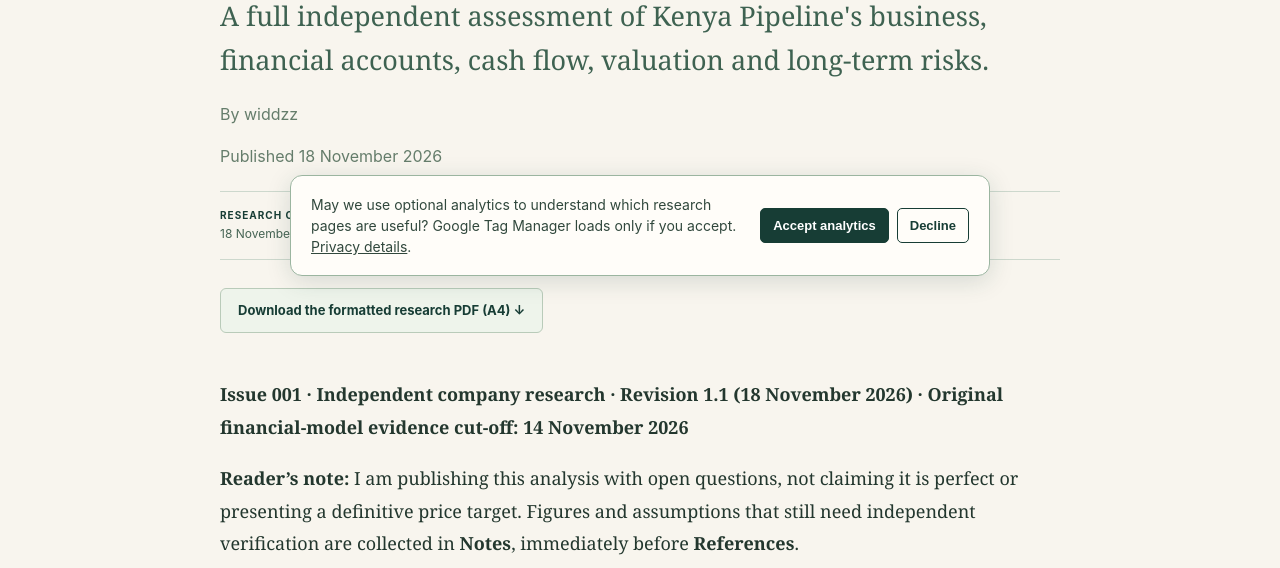
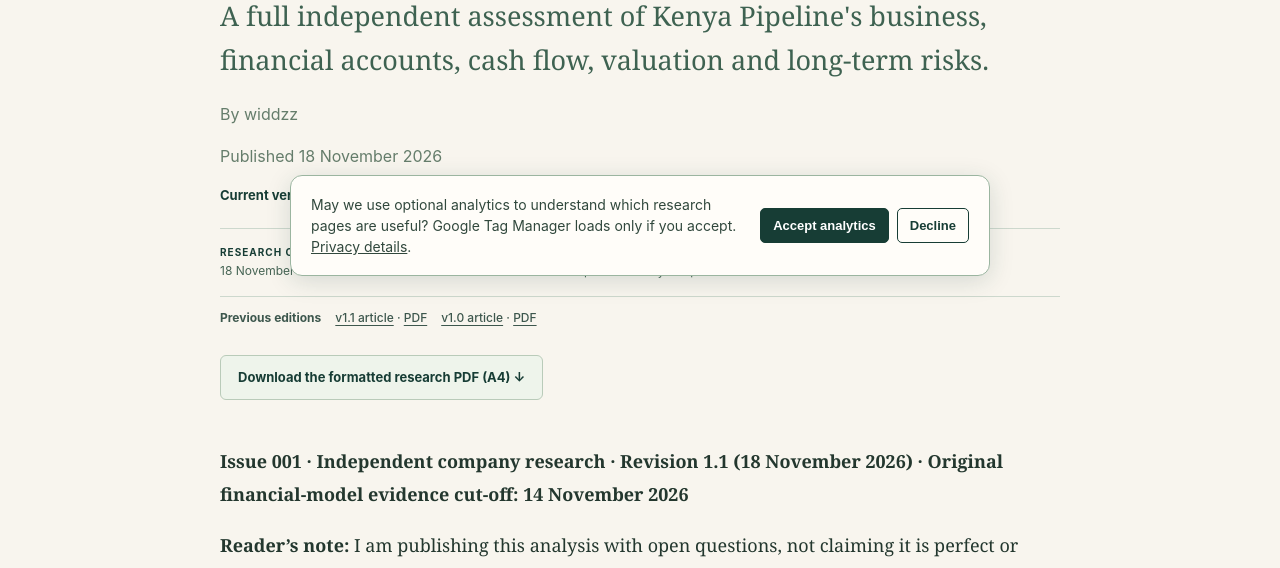
Before and after one commit to meyoinsights/meyoinsights.github.io, an Astro site: page /blog/kenya-pipeline-is-share-price-justified in a window 1280 px wide. Shown: the part 506-1074 px from the top of the page. Built offline with nearby package versions, Linux system fonts and the light colour scheme; Astro itself is replaced by a stand-in of ours.

Commit message:
Add edition metadata, historical PDF rendering and archive navigation

```diff
--- a/src/layouts/ArticleLayout.astro
+++ b/src/layouts/ArticleLayout.astro
@@ -5,7 +5,12 @@ const title = frontmatter.title ?? 'Research note';
 const description = frontmatter.description ?? 'Original research and investment learning.';
 const date = frontmatter.pubDate ? new Date(frontmatter.pubDate) : null;
 const slug = Astro.url.pathname.replace(/\/$/, '').split('/').filter(Boolean).at(-1);
-const pdfUrl = slug ? `/reports/${slug}.pdf` : null;
+const pdfUrl = frontmatter.pdfUrl ?? (slug ? `/reports/${slug}.pdf` : null);
+const archived = frontmatter.archived === true;
+const canonicalUrl = frontmatter.canonicalUrl ?? null;
+const version = frontmatter.version ?? null;
+const versionTimestamp = frontmatter.versionTimestamp ?? null;
+const previousVersions = frontmatter.previousVersions ?? [];
 const issue = frontmatter.issue;
 const researchAsOf = frontmatter.researchAsOf;
 const marketReference = frontmatter.marketReference;
@@ -13,13 +18,16 @@ const publicationStatus = frontmatter.publicationStatus;
 ---
 <SiteLayout title={title} description={description}>
   <article class="article wrap">
-    <a class="eyebrow" href="/blog/">← Back to research</a>
+    {archived ? <a class="eyebrow" href={canonicalUrl ?? '/blog/'}>← Latest edition</a> : <a class="eyebrow" href="/blog/">← Back to research</a>}
     <p class="eyebrow">{frontmatter.category ?? 'RESEARCH JOURNAL'}{issue ? ` / ISSUE ${issue}` : ''}{frontmatter.exchange && frontmatter.ticker ? ` / ${frontmatter.exchange}: ${frontmatter.ticker}` : ''}</p>
     <h1>{title}</h1>
     <p class="article-deck">{description}</p>
     {frontmatter.author && <p class="muted">By {frontmatter.author}</p>}
     {date && !Number.isNaN(+date) && <p class="muted">Published {date.toLocaleDateString('en-KE', {year: 'numeric',month: 'long',day: 'numeric'})}</p>}
+    {version && versionTimestamp && <p class="edition-stamp"><strong>{archived ? 'Archived' : 'Current'} version {version}</strong> · <time datetime={versionTimestamp}>{new Date(versionTimestamp).toLocaleString('en-KE', {timeZone:'Africa/Nairobi',year:'numeric',month:'short',day:'numeric',hour:'2-digit',minute:'2-digit',hour12:false})} EAT</time></p>}
+    {archived && canonicalUrl && <p class="archive-note">You are reading an earlier edition. <a href={canonicalUrl}>Read the latest published version</a>.</p>}
     {(researchAsOf || marketReference || publicationStatus) && <div class="publication-meta">{researchAsOf && <span><strong>Research cut-off</strong> {researchAsOf}</span>}{marketReference && <span><strong>Price reference</strong> {marketReference}</span>}{publicationStatus && <span><strong>Status</strong> {publicationStatus}</span>}</div>}
+    {!archived && previousVersions.length > 0 && <p class="prior-editions"><strong>Previous editions</strong> {previousVersions.map((v) => <span><a href={v.article}>v{v.version} article</a> · <a href={v.pdf}>PDF</a></span>)}</p>}
     {pdfUrl && <p class="download-publication"><a href={pdfUrl} download type="application/pdf">Download the formatted research PDF (A4) ↓</a></p>}
     <div class="prose"><slot /></div>
     <aside class="article-follow" aria-label="Follow Meyo Insights"><p class="eyebrow">Continue the conversation</p><h2>Follow the research, not just the headlines.</h2><p>For more company studies, industry research and ideas about investing better, follow Meyo Insights on X.</p><a class="button" href="https://x.com/meyo_insights" target="_blank" rel="noopener noreferrer">Follow @meyo_insights ↗</a></aside>
@@ -31,4 +39,8 @@ const publicationStatus = frontmatter.publicationStatus;
 .download-publication { margin: 28px 0 30px; }
 .download-publication a { display: inline-block; border: 1px solid #b9cbb9; background:#eef4eb; color:#173d35; border-radius:6px; padding:12px 17px; font:700 13px/1.5 Inter,sans-serif; text-decoration:none; }
 .download-publication a:hover { background:#dfece0; }
+.edition-stamp{margin:16px 0 6px;font:500 13px/1.6 Inter,sans-serif;color:#173d35}
+.archive-note{padding:12px 16px;background:#f0eee3;border-left:3px solid #173d35;font:500 13px/1.5 Inter,sans-serif}
+.prior-editions{display:flex;gap:14px;flex-wrap:wrap;align-items:center;font:500 12px/1.5 Inter,sans-serif;color:#3d574d}
+.prior-editions a{text-underline-offset:3px}
 </style>
```
